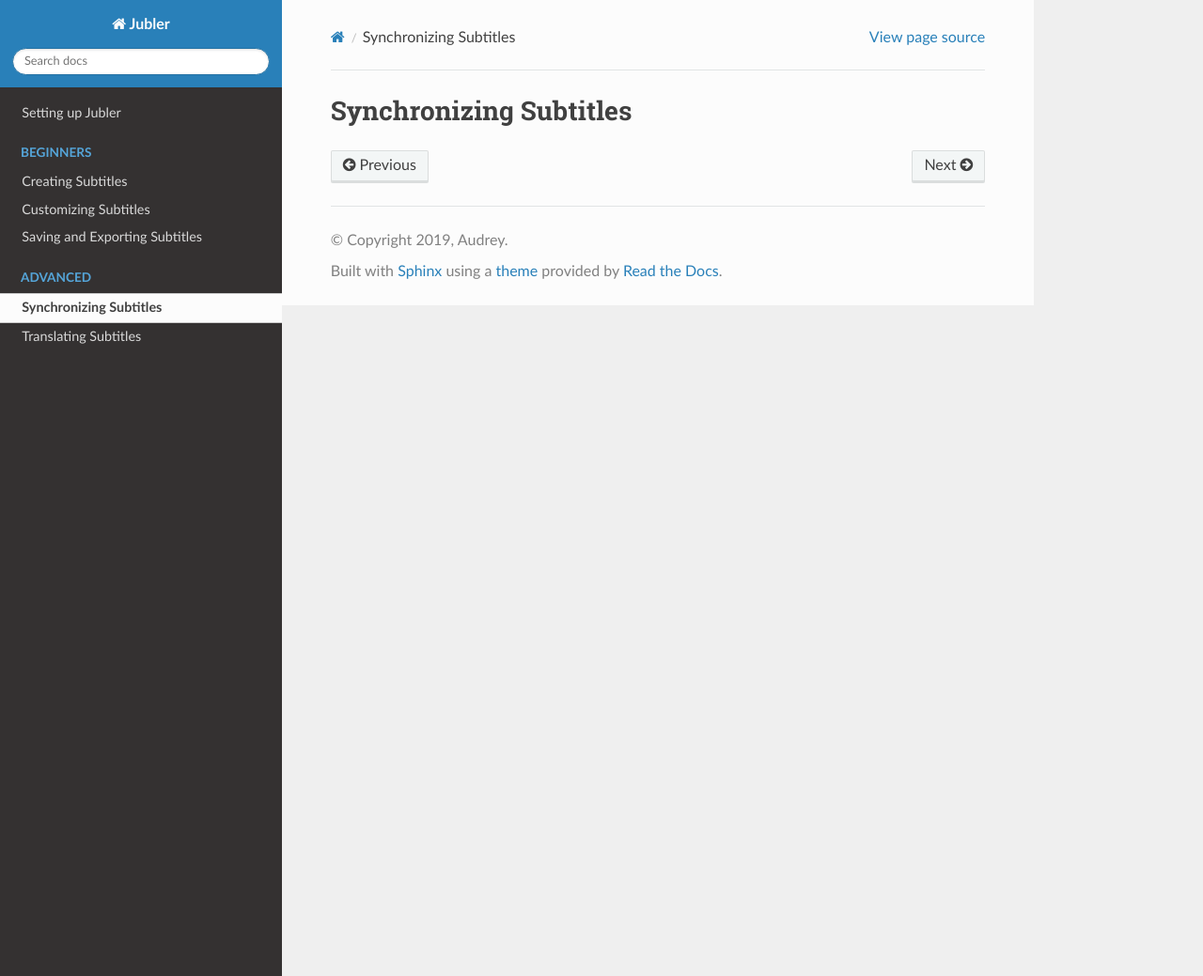
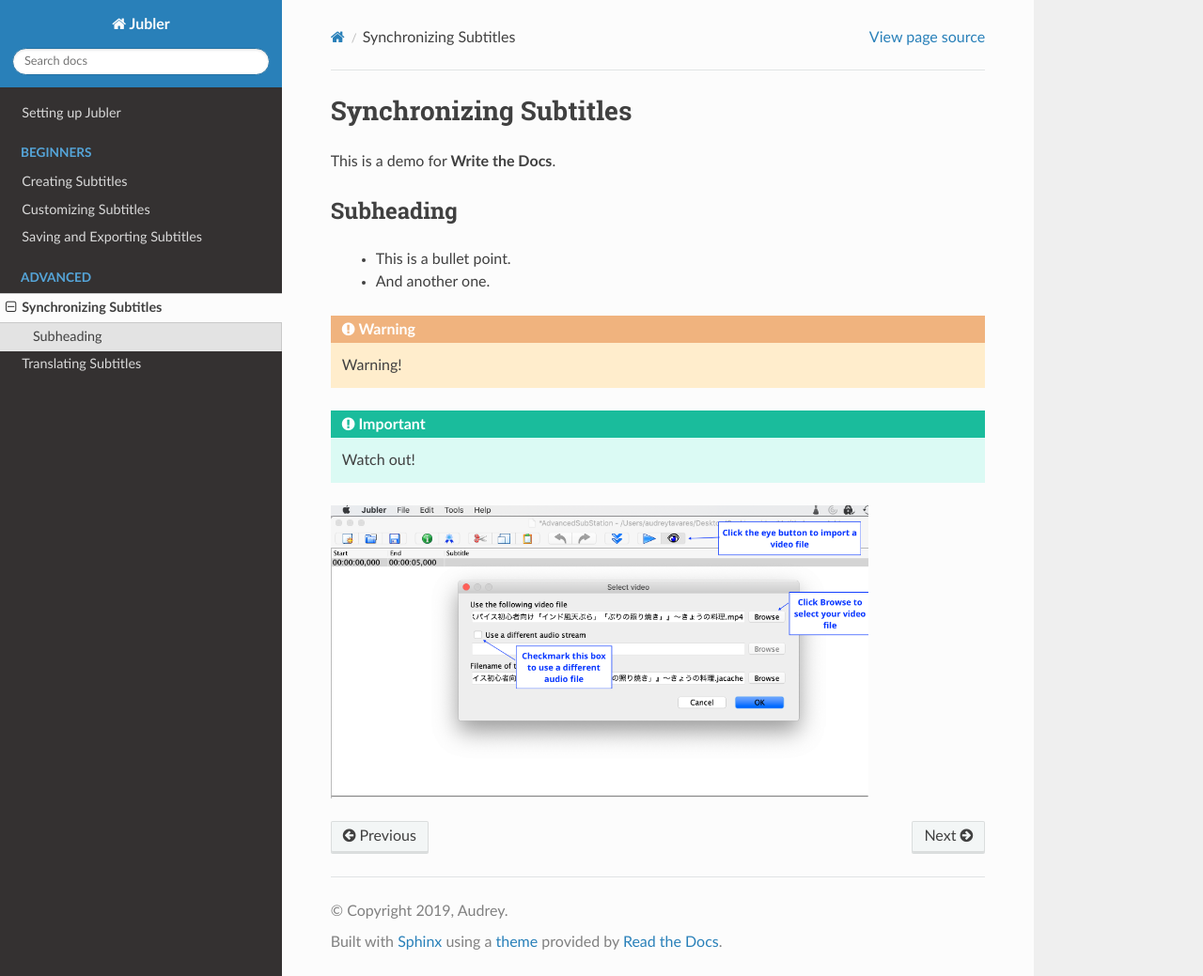
Before and after one commit to audstav/jubler, a Sphinx documentation site: the page built from docs/source/synchronizing.rst, in a window 1280 px wide and 1039 px high. Shown: the whole window at 94% size. Built offline with Sphinx 7.4.7 and the Read the Docs theme 2.0.0, drawn with Linux system fonts in a browser that asks for light colours.

Commit message:
Edited synchronize file

```diff
--- a/docs/source/synchronizing.rst
+++ b/docs/source/synchronizing.rst
@@ -2,3 +2,24 @@
 
 Synchronizing Subtitles
 ========================
+
+This is a demo for **Write the Docs**.
+
+
+Subheading
+-----------
+
+ * This is a bullet point.
+ * And another one.
+
+.. warning::
+
+   Warning!
+
+.. important::
+
+   Watch out!
+
+.. figure:: /images/adjust.png
+   :alt: Adjusting an image
+   :scale: 30 %
```
